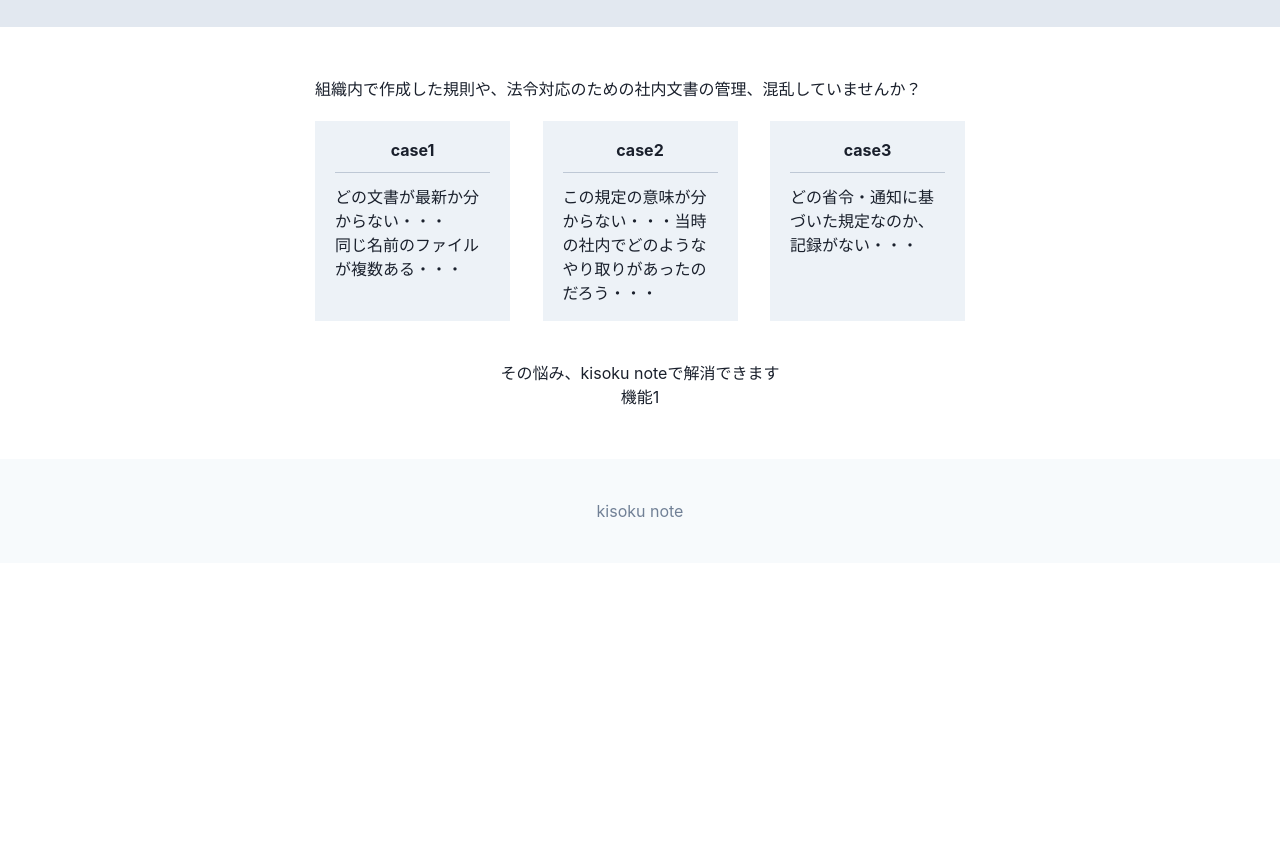
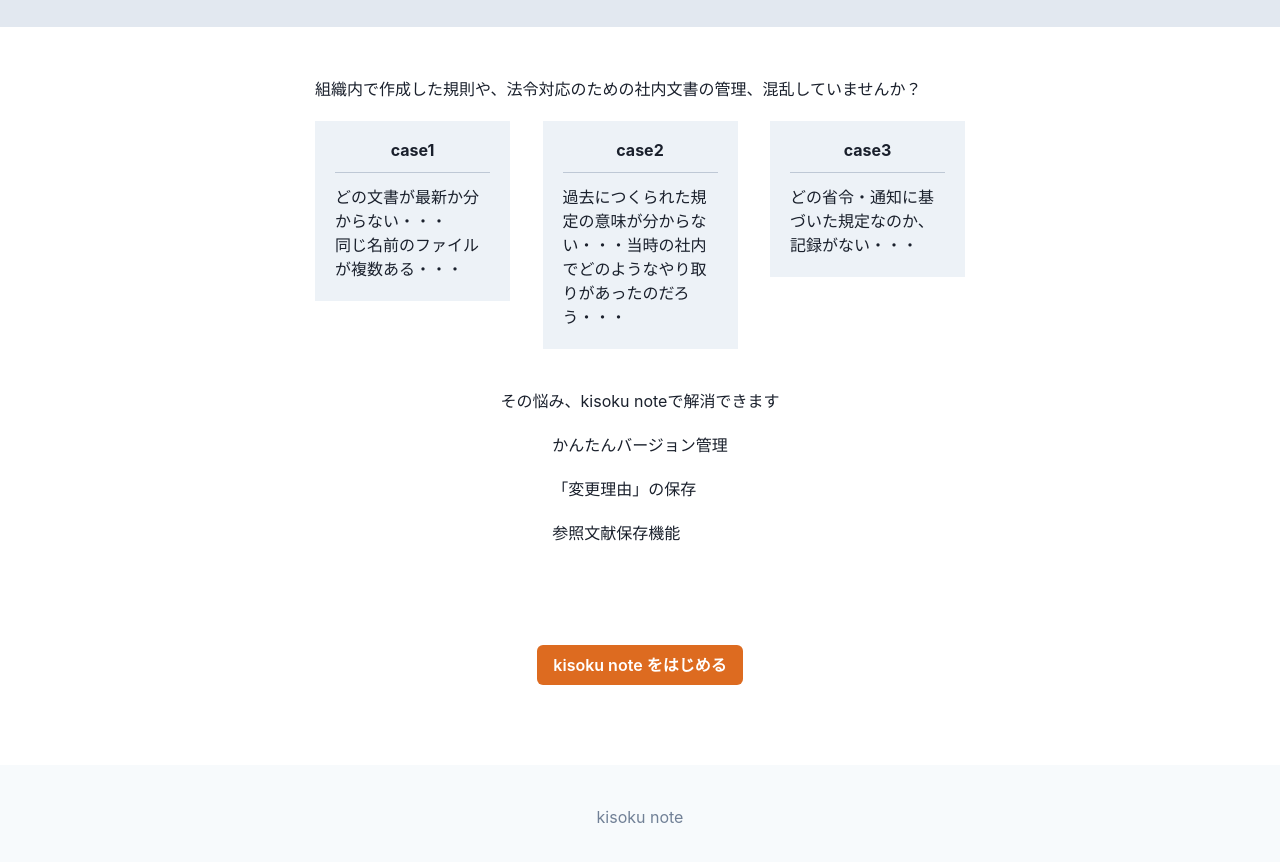
Before and after one commit to yuta-nos/kisoku-note, a React (Vite) app in the folder frontend/app-front/: page / in a window 1280 px wide. Shown: the part 420-1282 px from the top of the page. Before the commit the page ends 983 px from the top, so only its background shows below. Built offline with nearby package versions, Linux system fonts and the light colour scheme.

Commit message:
topページ更新
topページの更新

```diff
--- a/frontend/app-front/src/components/Home.jsx
+++ b/frontend/app-front/src/components/Home.jsx
@@ -12,34 +12,39 @@
       </VStack>
       <Box my={50} maxW="650px" mx="auto">
         <Text mb={5}>組織内で作成した規則や、法令対応のための社内文書の管理、混乱していませんか？</Text>
-        <HStack>
-          <Box h="200px" w="30%" bgColor="gray.100" p={5}>
+        <HStack alignItems="flex-start">
+          <Box w="30%" bgColor="gray.100" p={5}>
             <Heading as="h4" size="sm" textAlign="center" mb={3}>case1</Heading>
             <Divider mb={3} borderColor="gray.400" />
             <Text>どの文書が最新か分からない・・・</Text>
             <Text>同じ名前のファイルが複数ある・・・</Text>
           </Box>
           <Spacer />
-          <Box h="200px" w="30%" bgColor="gray.100" p={5}>
+          <Box w="30%" bgColor="gray.100" p={5}>
             <Heading as="h4" size="sm" textAlign="center" mb={3}>case2</Heading>
             <Divider mb={3} borderColor="gray.400" />
-            <Text>この規定の意味が分からない・・・当時の社内でどのようなやり取りがあったのだろう・・・</Text>
+            <Text>過去につくられた規定の意味が分からない・・・当時の社内でどのようなやり取りがあったのだろう・・・</Text>
           </Box>
           <Spacer />
-          <Box h="200px" w="30%" bgColor="gray.100" p={5}>
+          <Box w="30%" bgColor="gray.100" p={5}>
             <Heading as="h4" size="sm" textAlign="center" mb={3}>case3</Heading>
             <Divider mb={3} borderColor="gray.400" />
             <Text>どの省令・通知に基づいた規定なのか、記録がない・・・</Text>
           </Box>
         </HStack>
         <Box mt={10}>
-          <Text textAlign="center">その悩み、kisoku noteで解消できます</Text>
+          <Text textAlign="center" mb={5}>その悩み、kisoku noteで解消できます</Text>
           <VStack>
-            <Box >
-              <Text>機能1</Text>
+            <Box>
+              <Text mb={5}>かんたんバージョン管理</Text>
+              <Text mb={5}>「変更理由」の保存</Text>
+              <Text mb={5}>参照文献保存機能</Text>
             </Box>
           </VStack>
         </Box>
+        <VStack my={20}>
+          <Button colorScheme="orange">kisoku note をはじめる</Button>
+        </VStack>
       </Box>
     </Box>
   )
```
